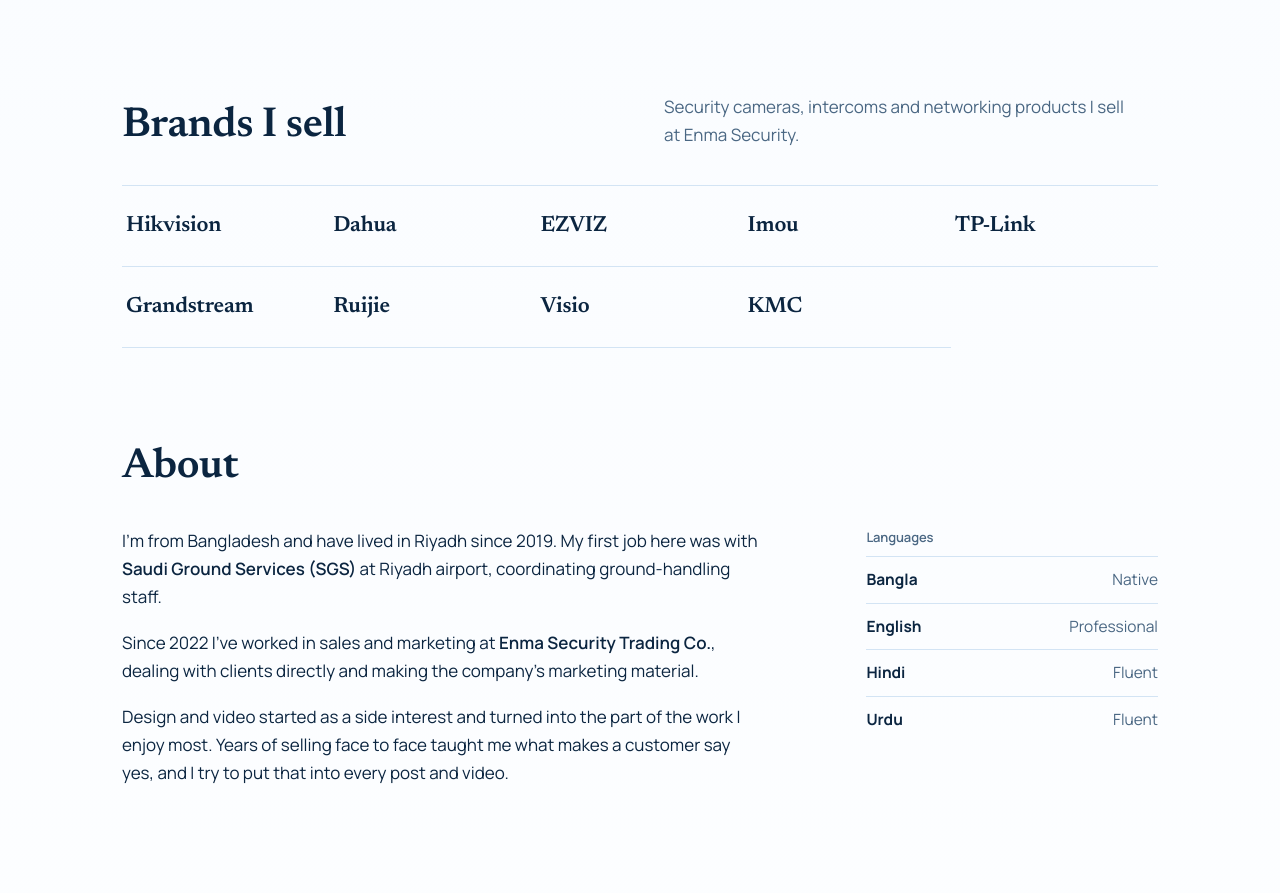
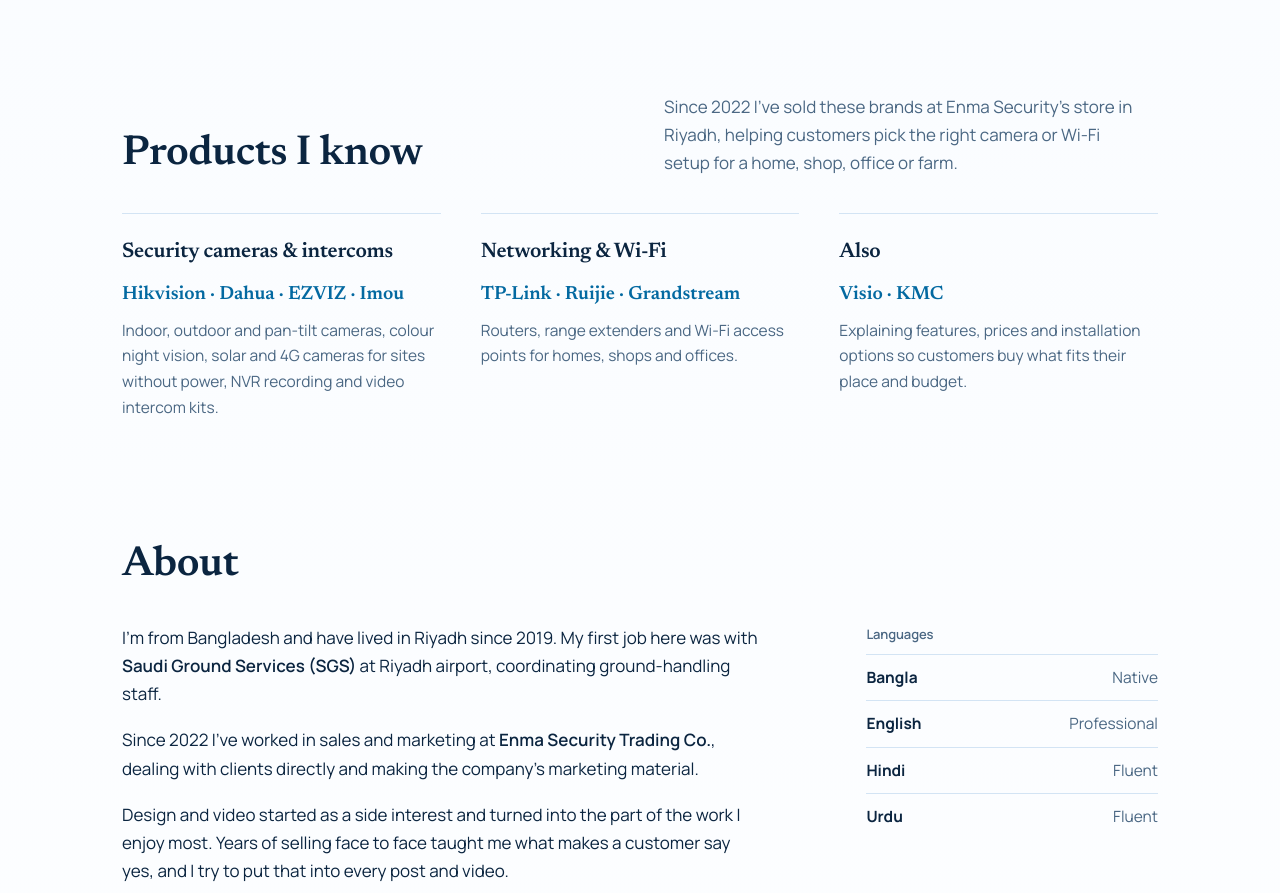
Before and after one commit to jabedh282-maker/jabed-social, a plain HTML site: page index.html in a window 1280 px wide. Shown: the part 3249-4142 px from the top of the page. Drawn offline with Linux system fonts and the light colour scheme.

Commit message:
Turn the brand list into a Products I know section
Group the brands by category (security cameras and intercoms,
networking and Wi-Fi) with a line on what each covers, so the section
shows product knowledge rather than only names.

Co-Authored-By: Claude Opus 5.5 <noreply@anthropic.com>

```diff
--- a/index.html
+++ b/index.html
@@ -140,10 +140,12 @@ h2{font-size:clamp(30px,4vw,42px);line-height:1.1;margin:0}
 @media (max-width:900px){.services{grid-template-columns:1fr 1fr}}
 @media (max-width:560px){.services{grid-template-columns:1fr}}
 
-.brands{display:grid;grid-template-columns:repeat(3,1fr);margin:0;padding:0;list-style:none;border-top:1px solid var(--line)}
-.brands li{padding:22px 4px;border-bottom:1px solid var(--line);font-family:var(--font-display);font-size:22px;font-weight:600;letter-spacing:-.01em}
-@media (min-width:900px){.brands{grid-template-columns:repeat(5,1fr)}}
-html[lang="bn"] .brands li,html[lang="ar"] .brands li{font-family:"Newsreader",Georgia,serif}
+.kb{display:grid;grid-template-columns:repeat(3,1fr);gap:0 40px}
+.kb-col{padding:22px 0 26px;border-top:1px solid var(--line)}
+.kb-col h3{margin:0 0 8px;font-size:21px}
+.kb-br{margin:0 0 8px;font-family:"Newsreader",Georgia,serif;font-weight:600;font-size:19px;color:var(--accent)}
+.kb-col p:last-child{margin:0;color:var(--muted);font-size:15.5px}
+@media (max-width:900px){.kb{grid-template-columns:1fr}}
 .about{display:grid;grid-template-columns:1.4fr .6fr;gap:64px}
 .about .text p{margin:0 0 18px;max-width:62ch}
 .about .text strong{font-weight:600}
@@ -318,10 +320,26 @@ html[lang="bn"] h2,html[lang="ar"] h2,html[lang="bn"] h3,html[lang="ar"] h3{lett
   <section class="block" id="brands">
     <div class="wrap">
       <div class="head">
-        <h2 data-i18n="br.h">Brands I sell</h2>
-        <p data-i18n="br.p">Security cameras, intercoms and networking products I sell at Enma Security.</p>
+        <h2 data-i18n="br.h">Products I know</h2>
+        <p data-i18n="br.p">Since 2022 I've sold these brands at Enma Security's store in Riyadh, helping customers pick the right camera or Wi-Fi setup for a home, shop, office or farm.</p>
       </div>
-      <ul class="brands" dir="ltr"><li>Hikvision</li><li>Dahua</li><li>EZVIZ</li><li>Imou</li><li>TP-Link</li><li>Grandstream</li><li>Ruijie</li><li>Visio</li><li>KMC</li></ul>
+      <div class="kb">
+        <div class="kb-col">
+          <h3 data-i18n="kb1.h">Security cameras &amp; intercoms</h3>
+          <p class="kb-br" dir="ltr">Hikvision · Dahua · EZVIZ · Imou</p>
+          <p data-i18n="kb1.p">Indoor, outdoor and pan-tilt cameras, colour night vision, solar and 4G cameras for sites without power, NVR recording and video intercom kits.</p>
+        </div>
+        <div class="kb-col">
+          <h3 data-i18n="kb2.h">Networking &amp; Wi-Fi</h3>
+          <p class="kb-br" dir="ltr">TP-Link · Ruijie · Grandstream</p>
+          <p data-i18n="kb2.p">Routers, range extenders and Wi-Fi access points for homes, shops and offices.</p>
+        </div>
+        <div class="kb-col">
+          <h3 data-i18n="kb3.h">Also</h3>
+          <p class="kb-br" dir="ltr">Visio · KMC</p>
+          <p data-i18n="kb3.p">Explaining features, prices and installation options so customers buy what fits their place and budget.</p>
+        </div>
+      </div>
     </div>
   </section>
 
@@ -445,7 +463,10 @@ var I18N = {
     "w.menu.t":"মোহনা কিচেন · মেনু ডিজাইন","w.menu.d":"একটি বাংলাদেশি রেস্টুরেন্টের জন্য বাংলা, আরবি ও ইংরেজি মেনু।",
     "w.menu.l":"রিয়াদের একটি কাল্পনিক বাংলাদেশি রেস্টুরেন্টের মেনু ও অফার ডিজাইন, যা বাংলাদেশি, আরব ও ইংরেজিভাষী সবাই সহজে পড়তে পারে।",
     "svc.p":"যে কাজগুলো আমি একা বা আপনার টিমের সাথে করতে পারি।",
-    "br.h":"যে ব্র্যান্ডগুলো বিক্রি করি","br.p":"Enma Security-তে যে সিকিউরিটি ক্যামেরা, ইন্টারকম আর নেটওয়ার্কিং পণ্য বিক্রি করি।",
+    "br.h":"যে পণ্যগুলো ভালো জানি","br.p":"২০২২ থেকে রিয়াদে Enma Security-র দোকানে এই ব্র্যান্ডগুলো বিক্রি করছি। বাসা, দোকান, অফিস বা খামারের জন্য কোন ক্যামেরা বা Wi-Fi সেটআপ ঠিক হবে, কাস্টমারকে তা বেছে নিতে সাহায্য করি।",
+    "kb1.h":"সিকিউরিটি ক্যামেরা ও ইন্টারকম","kb1.p":"ইনডোর, আউটডোর ও ঘোরানো যায় এমন ক্যামেরা, রঙিন নাইট ভিশন, বিদ্যুৎ নেই এমন জায়গার জন্য সোলার ও 4G ক্যামেরা, NVR রেকর্ডিং আর ভিডিও ইন্টারকম কিট।",
+    "kb2.h":"নেটওয়ার্কিং ও Wi-Fi","kb2.p":"বাসা, দোকান ও অফিসের জন্য রাউটার, রেঞ্জ এক্সটেন্ডার আর Wi-Fi অ্যাক্সেস পয়েন্ট।",
+    "kb3.h":"আরও","kb3.p":"ফিচার, দাম আর ইনস্টলেশনের অপশন বুঝিয়ে বলি, যাতে কাস্টমার তার জায়গা আর বাজেট অনুযায়ী ঠিক জিনিসটা কেনেন।",
     "s.mkt":"ডিজিটাল মার্কেটিং","s.gd":"গ্রাফিক ডিজাইন","s.vid":"ভিডিও এডিটিং","s.cc":"কনটেন্ট ক্রিয়েশন","s.web":"ওয়েবসাইট","s.sales":"সেলস",
     "s.mkt.p":"কনটেন্ট প্ল্যান, Meta ও TikTok অ্যাড, আর প্রতিটি ক্যাম্পেইন থেকে কী ফল এল তার ছোট রিপোর্ট।",
     "s.gd.p":"সোশ্যাল পোস্ট, লোগো, মেনু আর প্রিন্ট ডিজাইন, আরবি, ইংরেজি ও বাংলায়।",
@@ -494,7 +515,10 @@ var I18N = {
     "w.menu.t":"مطبخ موهونا · تصميم قائمة طعام","w.menu.d":"قائمة طعام بالبنغالية والعربية والإنجليزية لمطعم بنغلاديشي.",
     "w.menu.l":"تصميم قائمة طعام وعرض ترويجي لمطعم بنغلاديشي خيالي في الرياض، سهلة القراءة للزبائن البنغلاديشيين والعرب والناطقين بالإنجليزية.",
     "svc.p":"ما يمكنني تنفيذه بمفردي أو ضمن فريقك.",
-    "br.h":"العلامات التجارية التي أبيعها","br.p":"كاميرات المراقبة وأنظمة الاتصال الداخلي ومنتجات الشبكات التي أبيعها لدى <bdi dir=\"ltr\">Enma Security</bdi>.",
+    "br.h":"منتجات أعرفها جيدًا","br.p":"منذ 2022 أبيع هذه العلامات في متجر <bdi dir=\"ltr\">Enma Security</bdi> بالرياض، وأساعد العملاء في اختيار الكاميرا أو إعداد Wi-Fi المناسب للمنزل أو المحل أو المكتب أو المزرعة.",
+    "kb1.h":"كاميرات المراقبة والاتصال الداخلي","kb1.p":"كاميرات داخلية وخارجية ومتحركة، ورؤية ليلية بالألوان، وكاميرات بالطاقة الشمسية و4G للمواقع بلا كهرباء، وتسجيل NVR، وأطقم الاتصال الداخلي بالفيديو.",
+    "kb2.h":"الشبكات وWi-Fi","kb2.p":"راوترات وموسعات تغطية ونقاط وصول Wi-Fi للمنازل والمحلات والمكاتب.",
+    "kb3.h":"أيضًا","kb3.p":"أشرح المزايا والأسعار وخيارات التركيب ليشتري العميل ما يناسب مكانه وميزانيته.",
     "s.mkt":"التسويق الرقمي","s.gd":"التصميم الجرافيكي","s.vid":"مونتاج الفيديو","s.cc":"صناعة المحتوى","s.web":"المواقع الإلكترونية","s.sales":"المبيعات",
     "s.mkt.p":"خطط محتوى، وإعلانات Meta وTikTok، وتقرير مختصر بنتائج كل حملة.",
     "s.gd.p":"منشورات وشعارات وقوائم طعام ومطبوعات بالعربية والإنجليزية والبنغالية.",
```
